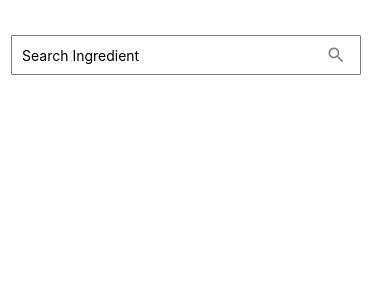
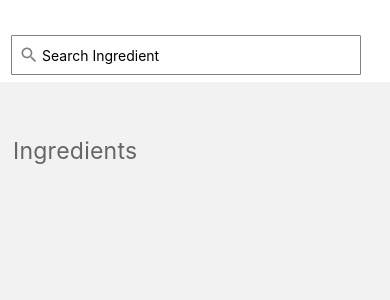
Before and after one commit to Adpro813/Real-app, a React Native app in the folder myapp/: screen / in a window 390 px wide. Both pictures are taken after a click on the element "Guest". Shown: the top 300 px of the page. Built offline with nearby package versions, Linux system fonts and the light colour scheme; no server answers.

Commit message:
some tuff shit

```diff
--- a/myapp/App.js
+++ b/myapp/App.js
@@ -139,22 +139,27 @@ function LogInScreen({ navigation }) {
 const HomeScreen = () => {
   const [ingredient, setIngredient] = useState('')
   return (
+  <View>
     <View style={[styles.homeScreenContainer, { backgroundColor: 'white' }]}>
       <View style={styles.searchBar}>
         <TextInput
-          style={styles.input}
+          style={[styles.input, {paddingLeft: 30}]}
           placeholder="Search Ingredient"
           value={ingredient}
           onChangeText={setIngredient}
         />
         <Icon
-          style={styles.iconContainer}
+          style={[styles.iconContainer, {right: 312}]}
           name="search"
           size = {20}
           color = 'gray'
         />
-      </View>
+     </View>
     </View>
+    <View styles={styles.box}>
+        <Text style={styles.subTitle}>Ingredients</Text>
+    </View>
+  </View>
   );
 }
 
@@ -310,5 +315,21 @@ const styles = StyleSheet.create({
     position: 'relative',
     width: 350,
     marginBottom: 7,
-   }
+   },
+   subTitle: {
+    fontSize: 23,
+    color: '#666',
+    marginTop: 55
+    ,
+    paddingLeft: 13,
+    letterSpacing: 0.25,
+   },
+   box: {
+    flex:1,
+    justifyContent: 'center',
+    alignItems: 'center',
+    backgroundColor: 'black',
+    padding: 20,
+    borderRadius: 10,
+   },
 });
--- a/myapp/package.json
+++ b/myapp/package.json
@@ -15,6 +15,7 @@
     "@react-native-async-storage/async-storage": "^1.23.1",
     "@react-native-firebase/app": "^20.4.0",
     "@react-native-firebase/auth": "^20.4.0",
+    "@react-navigation/bottom-tabs": "^6.6.1",
     "@react-navigation/native": "^6.1.18",
     "@react-navigation/stack": "^6.4.1",
     "expo": "~51.0.28",
```
Also changed, not shown: 2 other files (tests, documents, lock files or other folders).
